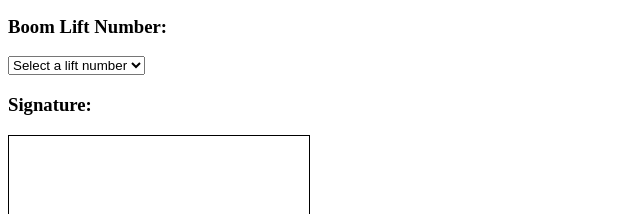
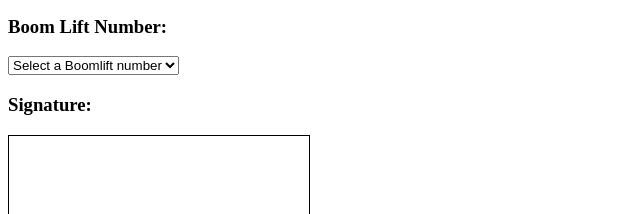
Before and after one commit to Selvakumar-123/boom_lift-checklist, a plain HTML site: page index.html in a window 1280 px wide. Shown: the part 942-1156 px from the top of the page, 0-640 px from the left. Drawn offline with Linux system fonts and the light colour scheme.

Commit message:
Update index.html

```diff
--- a/index.html
+++ b/index.html
@@ -88,10 +88,12 @@
         <h3>Company: <input type="text" name="company" required></h3>
         <h3>Boom Lift Number:</h3>
         <select name="lift_number" required>
-            <option value="">Select a lift number</option>
+            <option value="">Select a Boomlift number</option>
            <option value="10BLF00041">10BLF00041</option>
             <option value="BL 1037">BL 1037</option>
             <option value="BL 1025">BL 1025</option>
+            <option value="BL 1025">BL 1030</option>
+            <option value="BL 1025">BL 25901</option>
         </select>
 
 
```
